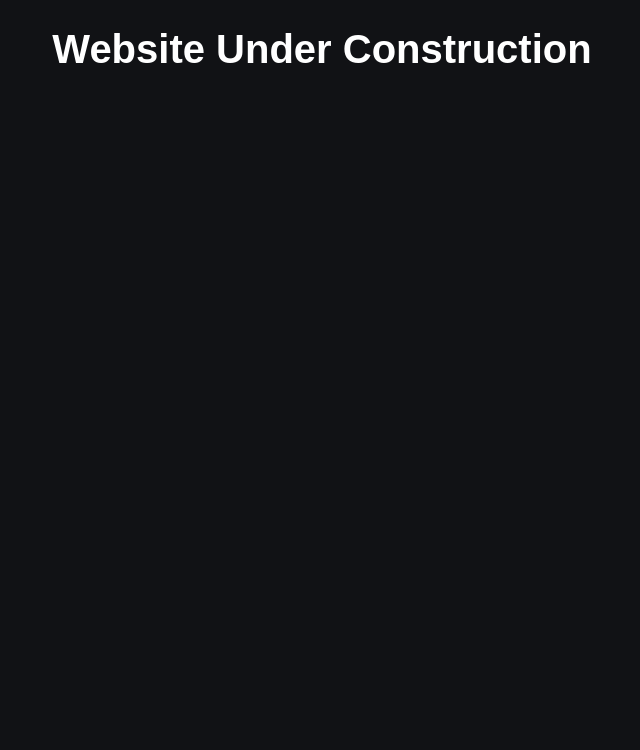
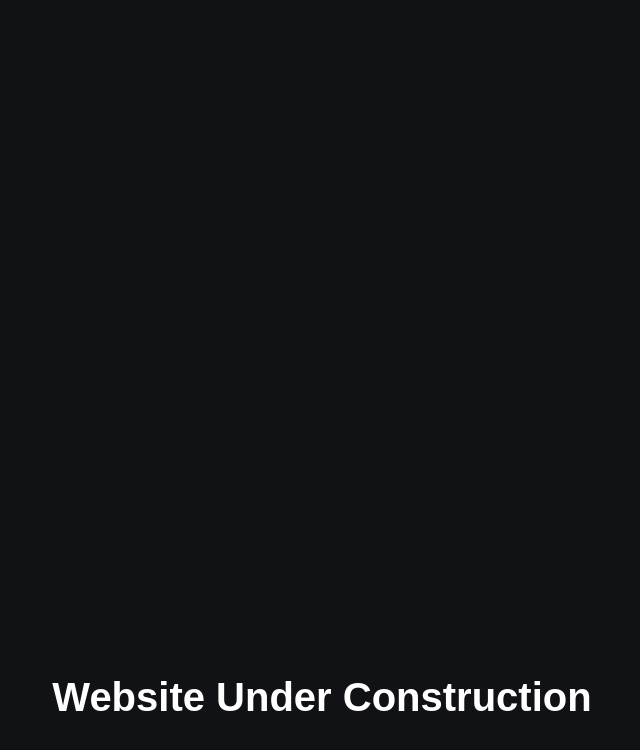
Before and after one commit to mohsinwarind/mohsinramzan, a plain HTML site: page index.html in a window 1280 px wide. Shown: the whole page, without its empty margins (318-958 px from the left). Drawn offline with Linux system fonts and the light colour scheme.

Commit message:
Updating again

```diff
--- a/styles.css
+++ b/styles.css
@@ -4,4 +4,7 @@ body{
     text-align: center;
     font-size: 20px;
     font-family:  sans-serif;
+    padding-top: 50%;
+    padding-bottom: 50%;
+
 }
```
